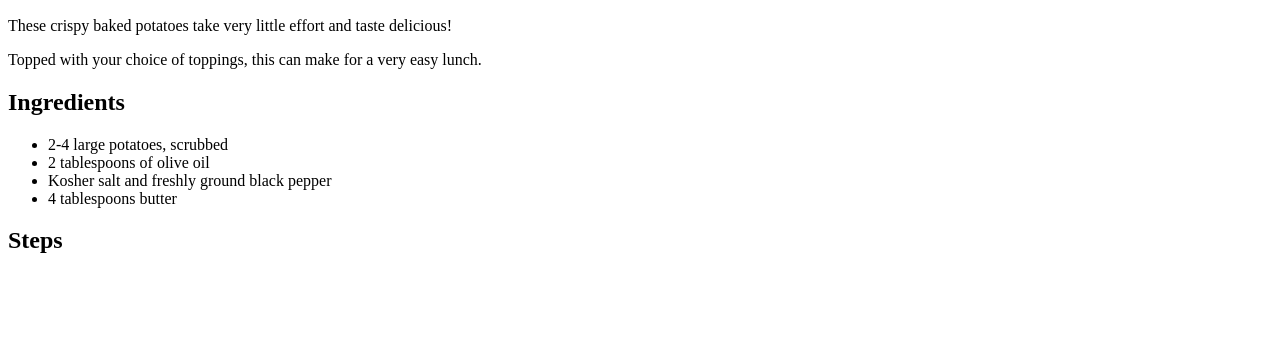
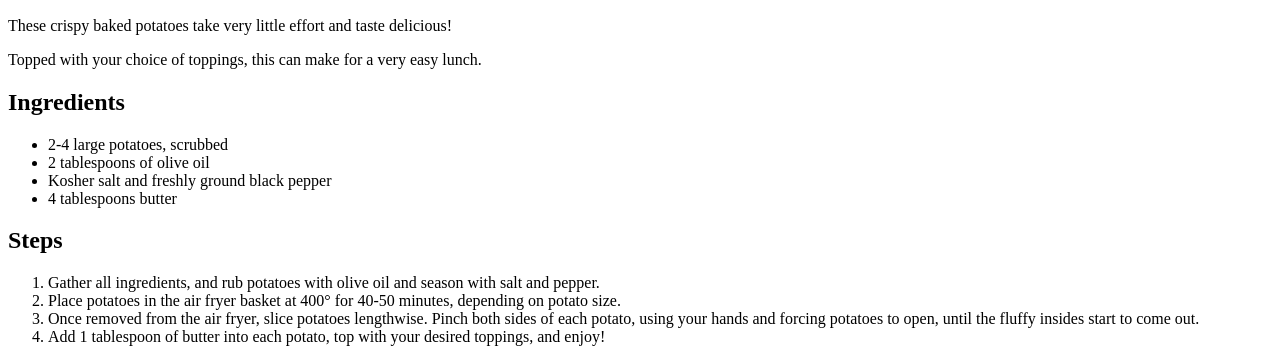
Before and after one commit to protothenova/odin-recipes, a plain HTML site: page recipes/air-fried-baked-potatoes.html in a window 1280 px wide. Shown: the part 584-946 px from the top of the page. Before the commit the page ends 858 px from the top, so only its background shows below. Drawn offline with Linux system fonts and the light colour scheme.

Commit message:
Finish second and third recipe

```diff
--- a/recipes/air-fried-baked-potatoes.html
+++ b/recipes/air-fried-baked-potatoes.html
@@ -19,5 +19,10 @@
         <li>4 tablespoons butter</li>
     </ul>
     <h2>Steps</h2>
+    <ol>
+        <li>Gather all ingredients, and rub potatoes with olive oil and season with salt and pepper.</li>
+        <li>Place potatoes in the air fryer basket at 400° for 40-50 minutes, depending on potato size.</li>
+        <li>Once removed from the air fryer, slice potatoes lengthwise. Pinch both sides of each potato, using your hands and forcing potatoes to open, until the fluffy insides start to come out.</li>
+        <li>Add 1 tablespoon of butter into each potato, top with your desired toppings, and enjoy!</li>
 </body>
 </html>
```
Also changed, not shown: recipes/chicken-and-broccoli-with-dill-sauce.html (+1 -1 lines).
